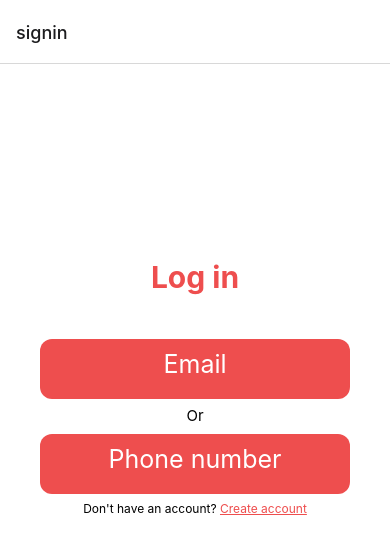
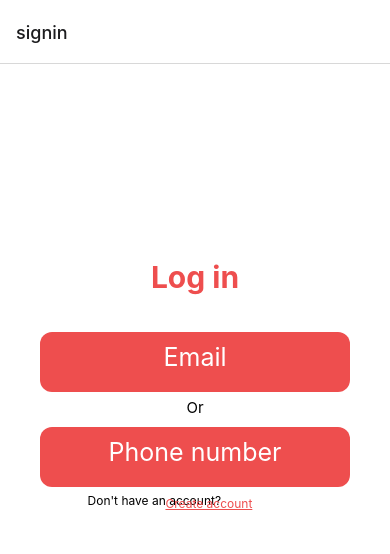
Before and after one commit to sagnik036/finalyear, a React Native app: screen /signin in a window 390 px wide. Shown: the top 554 px of the page. Built offline with nearby package versions, Linux system fonts and the light colour scheme.

Commit message:
sign-in version 1.1

```diff
--- a/Signin.js
+++ b/Signin.js
@@ -1,50 +1,49 @@
-import { View, Text, TouchableOpacity, StyleSheet } from 'react-native'
-import React from 'react'
+import { View, Text, TouchableOpacity, StyleSheet } from "react-native";
+import React from "react";
 
-export default function Signin() {
+export default function Signin({ navigation }) {
   return (
     <View style={styles.container}>
       <Text style={styles.text1}>Log in</Text>
-      <TouchableOpacity
-        style={styles.nextBtn1}
-      >
+      <TouchableOpacity style={styles.nextBtn1}>
         <Text style={styles.nextStyle}>Email</Text>
       </TouchableOpacity>
       <Text style={styles.text2}>Or</Text>
-      <TouchableOpacity
-        style={styles.nextBtn2}
-      >
+      <TouchableOpacity style={styles.nextBtn2}>
         <Text style={styles.nextStyle}>Phone number</Text>
       </TouchableOpacity>
-      <Text style={styles.text3}>
-        Don't have an account?{' '}
-        <TouchableOpacity>
+      <Text style={styles.text3}>Don't have an account? </Text>
+      <TouchableOpacity
+        style={styles.CreateAccountUnderline}
+        onPress={() => {
+          navigation.navigate("1");
+        }}
+      >
         <Text style={styles.underlineTextStyle}>Create account</Text>
       </TouchableOpacity>
-      </Text>
     </View>
   );
 }
 
 const styles = StyleSheet.create({
-    container : {
-        flex : 1,
+  container: {
+    flex: 1,
     backgroundColor: "white",
     alignItems: "center",
     justifyContent: "center",
   },
 
-    text1 :{
-      fontSize : 30,
-      fontWeight : 'bold',
-      position : 'absolute',
-      top : '25%',
-      color : '#EE4E4E',
+  text1: {
+    fontSize: 30,
+    fontWeight: "bold",
+    position: "absolute",
+    top: "25%",
+    color: "#EE4E4E",
   },
 
   nextBtn1: {
     borderRadius: 12,
-      backgroundColor: '#EE4E4E',
+    backgroundColor: "#EE4E4E",
     padding: 10,
     margin: 8,
     alignItems: "center",
@@ -54,20 +53,20 @@ const styles = StyleSheet.create({
   },
 
   nextStyle: {
-      color : 'white',
-      fontSize : 25,
-      position : 'relative',
+    color: "white",
+    fontSize: 25,
+    position: "relative",
   },
 
-    text2 :{
-      fontSize : 15,
-      position : 'relative',
-      bottom : '4%',
+  text2: {
+    fontSize: 15,
+    position: "relative",
+    bottom: "4%",
   },
 
   nextBtn2: {
     borderRadius: 12,
-      backgroundColor: '#EE4E4E',
+    backgroundColor: "#EE4E4E",
     padding: 10,
     margin: 8,
     alignItems: "center",
@@ -76,16 +75,18 @@ const styles = StyleSheet.create({
     bottom: 30,
   },
 
-    text3 :{
-      fontSize : 12,
-      position : 'relative',
-      bottom : '4%',
+  text3: {
+    fontSize: 12,
+    position: "relative",
+    bottom: "4%",
+    right: "10%",
   },
 
-    underlineTextStyle :{
-      fontSize : 12,
-      color : '#EE4E4E',
-      textDecorationLine : 'underline',
+  underlineTextStyle: {
+    fontSize: 12,
+    color: "#EE4E4E",
+    textDecorationLine: "underline",
+    left: "16%",
+    bottom: "290%",
   },
-
 });
```
Lines whose indentation alone changed are shown as unchanged.
